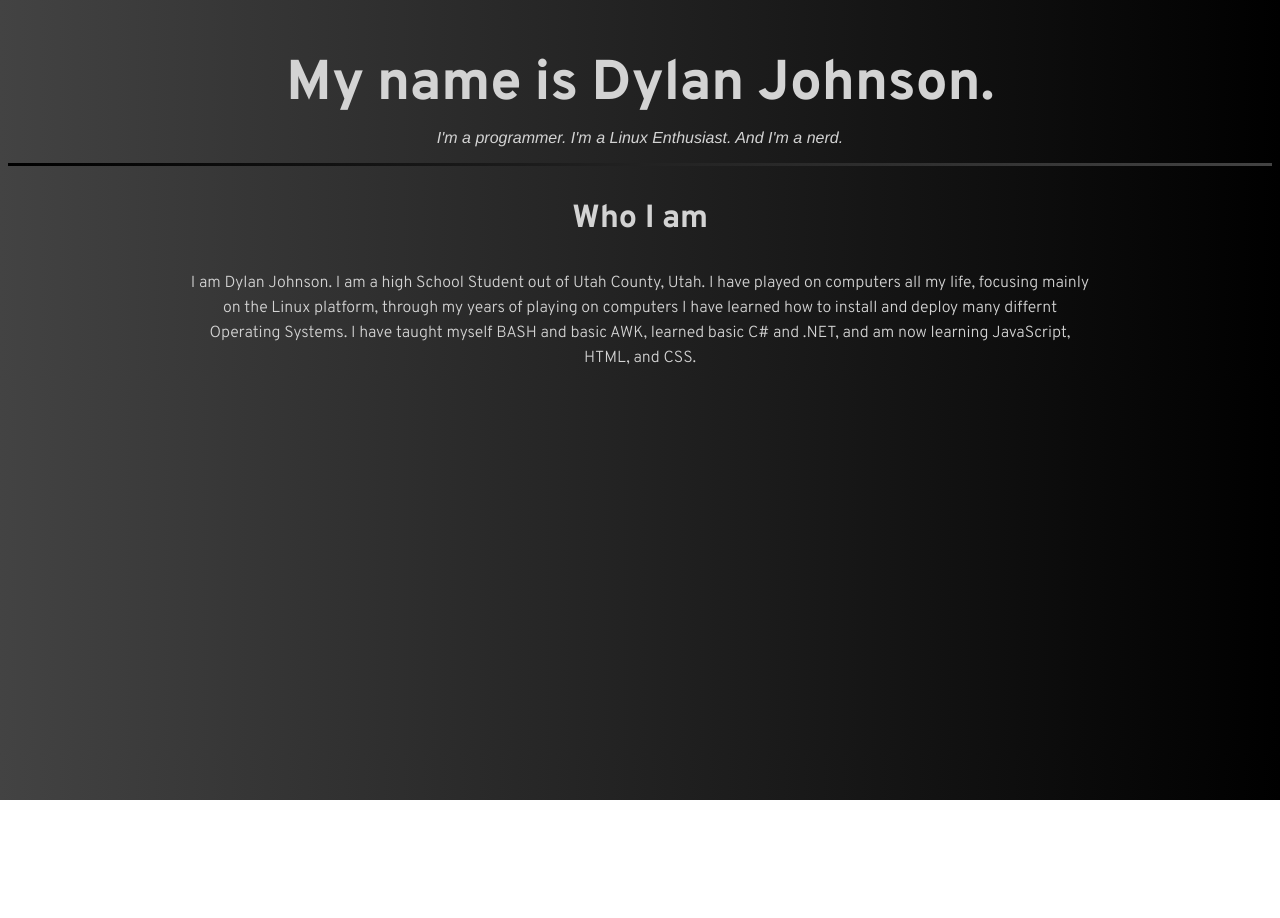
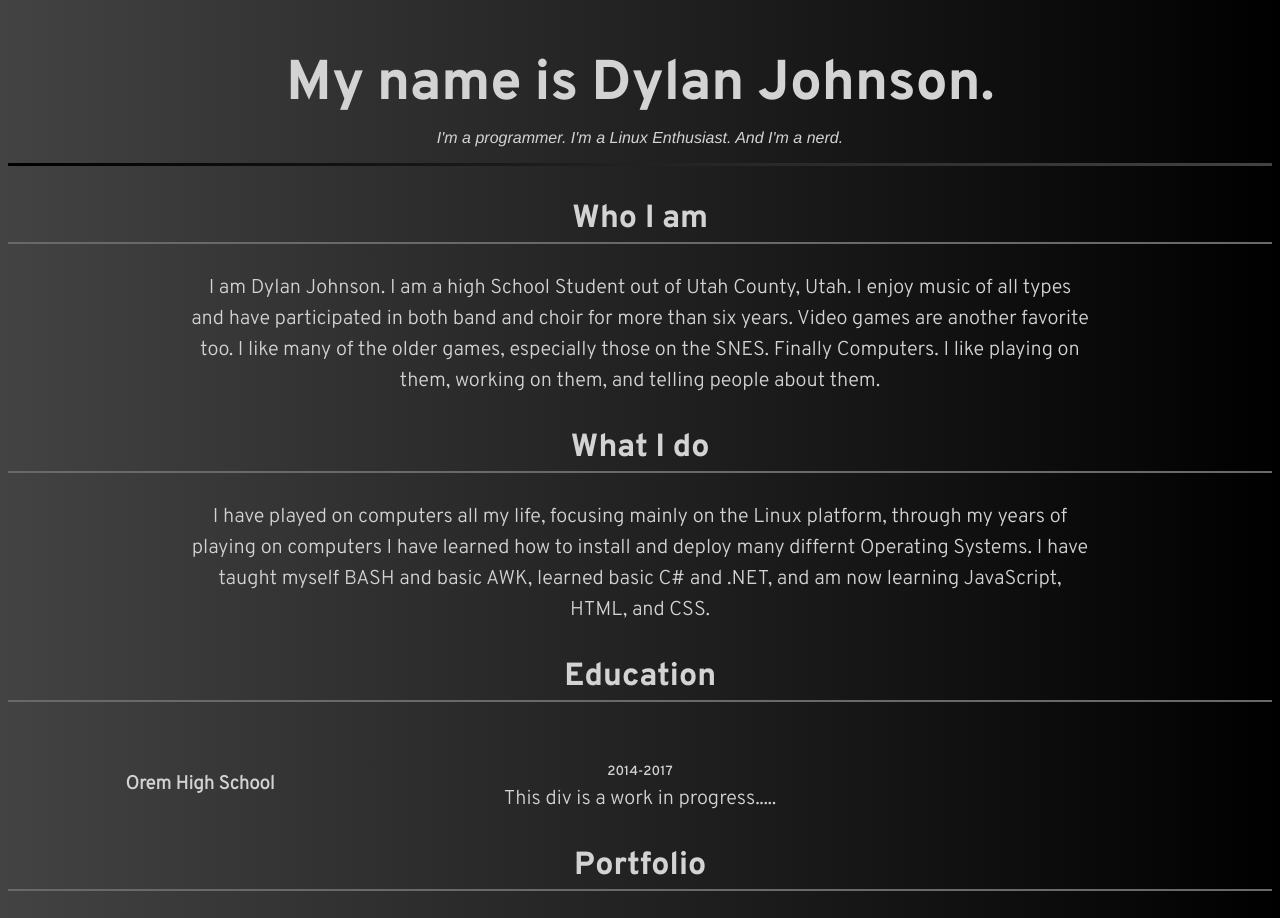
Before and after one commit to TheDJ42/thedj42web, a plain HTML site: page index.html in a window 1280 px wide. Before the commit the page ends 800 px from the top, so only its background shows below. Drawn offline with Linux system fonts and the light colour scheme; a web font is replaced by a local one.

Commit message:
This finishes the basic layout of the page, not done yet though.

```diff
--- a/index.html
+++ b/index.html
@@ -11,10 +11,20 @@
 	<div class="content">
 		<div class="whoami">
 			<h2> Who I am </h2>
-		<p>I am Dylan Johnson. I am a high School Student out of Utah County, Utah. I have played on computers all my life, focusing mainly on the Linux platform, through my years of playing on computers I have learned how to install and deploy many differnt Operating Systems. I have taught myself BASH and basic AWK, learned basic C# and .NET, and am now learning JavaScript, HTML, and CSS.</p>
+			<p>I am Dylan Johnson. I am a high School Student out of Utah County, Utah. I enjoy music of all types and have participated in both band and choir for more than six years. Video games are another favorite too. I like many of the older games, especially those on the SNES. Finally Computers. I like playing on them, working on them, and telling people about them.</p>
 		</div>
 		<div class="whatIDo">
-
+			<h2> What I do </h2>
+			<p> I have played on computers all my life, focusing mainly on the Linux platform, through my years of playing on computers I have learned how to install and deploy many differnt Operating Systems. I have taught myself BASH and basic AWK, learned basic C# and .NET, and am now learning JavaScript, HTML, and CSS.</p>
+		</div>
+		<div class=Edu>
+			<h2>Education</h2>
+			<h3>Orem High School</h3>
+			<small>2014-2017</small>
+			<p>This div is a work in progress.....</p>
+		</div>
+		<div class="portfolio">
+			<h2>Portfolio</h2>
 		</div>
 	</div>
 </body>
--- a/stylesheet.css
+++ b/stylesheet.css
@@ -67,12 +67,15 @@ h2{
 	font-family: /* Overpass bold */ Overpass, Helvetica, "Sans Serif";
 	font-size: 32px;
 	font-weight: bold;
+	border-bottom-style: solid;
+	border-width: 2px;
+	border-color: dimgrey;
 }
 p{
 
 	text-align: center;
 	font-family: Overpass-Light, Helvetica, "Sans Serif";
-
+	font-size: 20px;
 }
 .header{
 
@@ -92,6 +95,7 @@ p{
 	text-align: center;
 	font-family: Overpass-ExtraLight, Helvetica, "Sans Serif";
 	font-style: italic;
+	font-size: 16px;
 	margin-top: 5px;
 }
 .content{
@@ -104,8 +108,23 @@ p{
 
 	margin: auto auto auto auto
 }
-.whoami p{
+.content p{
 
 	width: 900px;
 	margin: auto auto auto auto
 }
+.Edu h3{
+
+	font-family: Overpass-Light, Helvetica, "Sans Serif";
+	position: relative;
+	top: 40px;
+	right: 440px;
+	margin: auto auto auto auto
+;
+
+}
+.Edu small{
+
+	display: inline-block;
+	/*position: absolute;*/
+}
```
Also changed, not shown: 1 other file.
